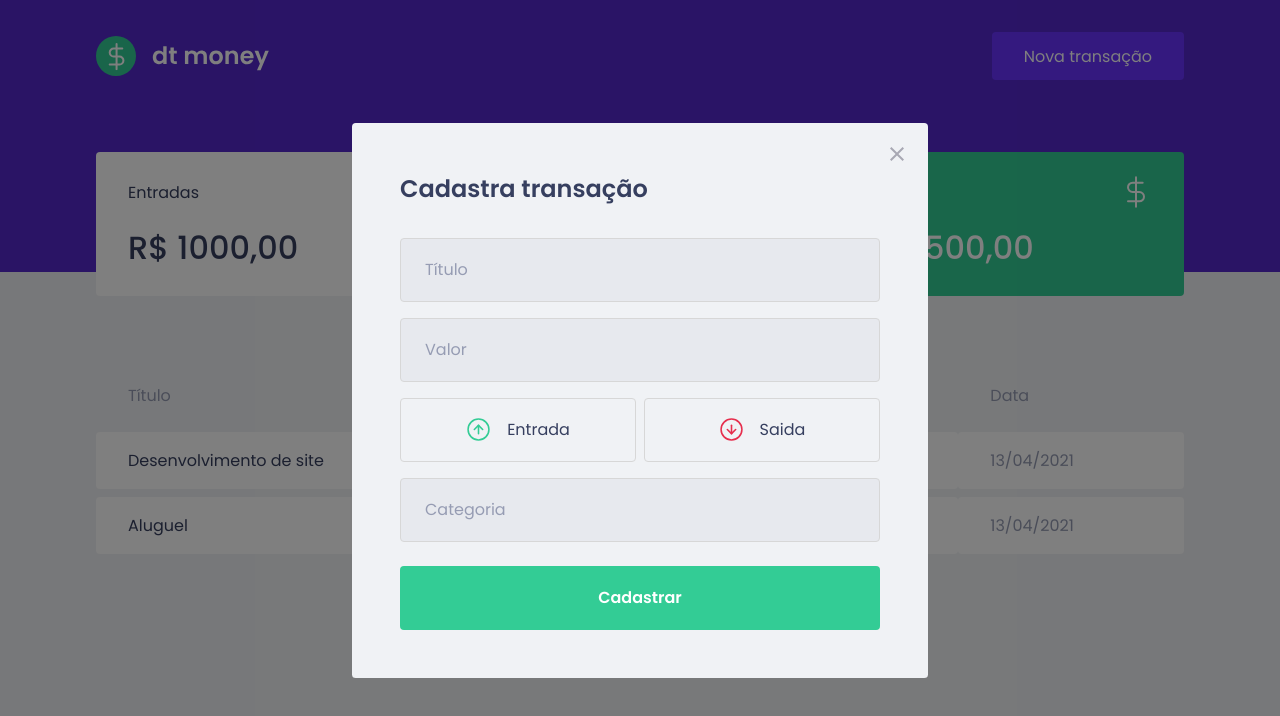
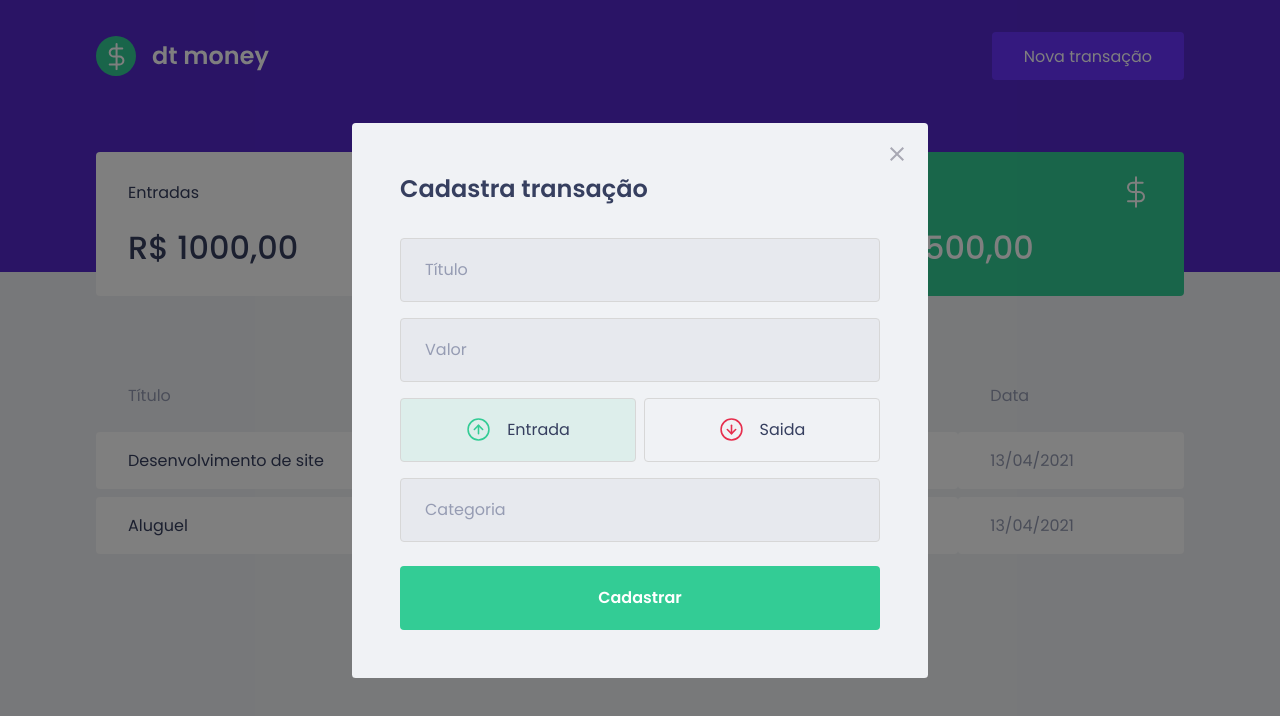
Before and after one commit to thalison1998/Dtmoney, a React (Create React App) app: page / in a window 1280 px wide. Both pictures are taken after a click on the button "Nova transação". Shown: the top 716 px of the page. Built offline with nearby package versions, Linux system fonts and the light colour scheme; no server answers; what miragejs would draw is missing.

Commit message:
criação dos radiosbox personalizados

```diff
--- a/src/components/newTransactionModal/index.tsx
+++ b/src/components/newTransactionModal/index.tsx
@@ -1,6 +1,6 @@
 import React from "react";
 import Modal from "react-modal";
-import { Container, TransactionTypeContainer } from "./styles";
+import { Container, RadioBox, TransactionTypeContainer } from "./styles";
 import closeImg from '../../assets/close.svg'
 import incomeImg from '../../assets/income.svg'
 import outcomeImg from '../../assets/outcome.svg'
@@ -15,6 +15,9 @@ export const NewTransactionModal = ({
   isOpen,
   onRequestClose,
 }: NewTransactionModaProps) => {
+
+  const [type, setType] = React.useState('deposit')
+
   return (
 
       <Modal
@@ -36,14 +39,28 @@ export const NewTransactionModal = ({
         <input type="number" placeholder="Valor"/>
 
         <TransactionTypeContainer>
-          <button type="button">
+
+          <RadioBox
+          type="button"
+          onClick={()=> setType('deposit')}
+          isActive={type === 'deposit'}
+          activeColor="green"
+
+          >
             <img src={incomeImg} alt="Entrada" />
             <span>Entrada</span>
-          </button>
-          <button type="button">
+          </RadioBox>
+
+          <RadioBox
+          type="button"
+          onClick={()=> setType('withdraw')}
+          isActive={type === 'withdraw'}
+          activeColor="red"
+          >
             <img src={outcomeImg} alt="Saida" />
             <span>Saida</span>
-          </button>
+          </RadioBox>
+
         </TransactionTypeContainer>
 
 
--- a/src/components/newTransactionModal/styles.ts
+++ b/src/components/newTransactionModal/styles.ts
@@ -1,5 +1,5 @@
 import styled from "styled-components";
-import {darken} from 'polished'
+import {darken, transparentize} from 'polished'
 export const Container = styled.form `
 
 h2 {
@@ -52,11 +52,27 @@ margin:1rem 0;
 display: grid;
 grid-template-columns: repeat(2, 1fr);
 gap:0.5rem;
-    button{
+`
+
+interface RadioBoxProps {
+    isActive: boolean;
+    activeColor:'green' | 'red';
+}
+
+const colors = {
+    green:'#33CC95',
+    red:'#E52E4D'
+}
+
+export const RadioBox = styled.button<RadioBoxProps> `
         height: 4rem;
         border:1px solid #d7d7d7;
         border-radius:0.25rem;
-        background: transparent;
+
+        background:${({isActive, activeColor}) => isActive
+        ?transparentize(0.9, colors[activeColor])
+        :'transparent'};
+
         display: flex;
         justify-content: center;
         align-items: center;
@@ -64,7 +80,9 @@ gap:0.5rem;
         &:hover{
             border-color: ${darken(0.1,'#d7d7d7')}
         }
-    }
+
+
+
     img{
         width:25px;
         height: 25px;
```
